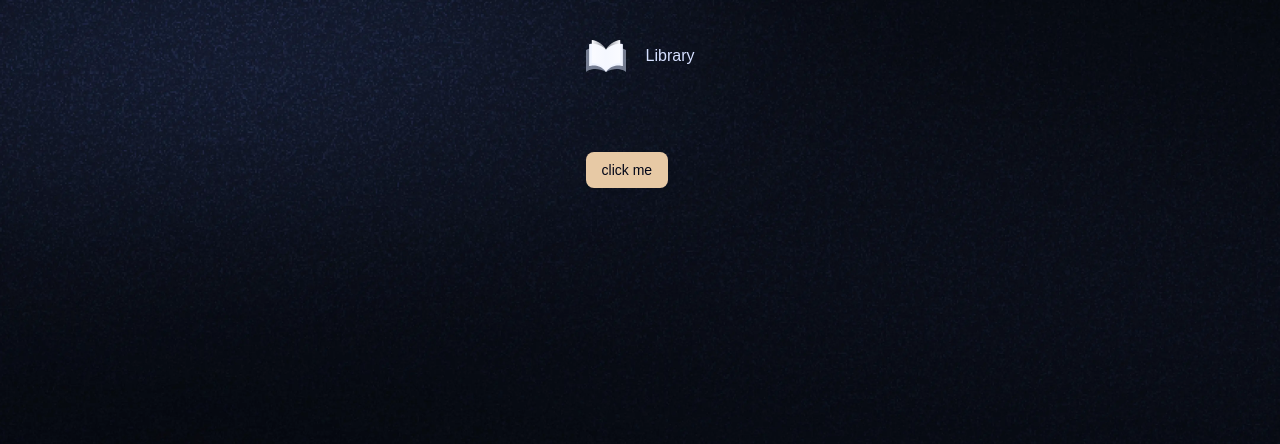
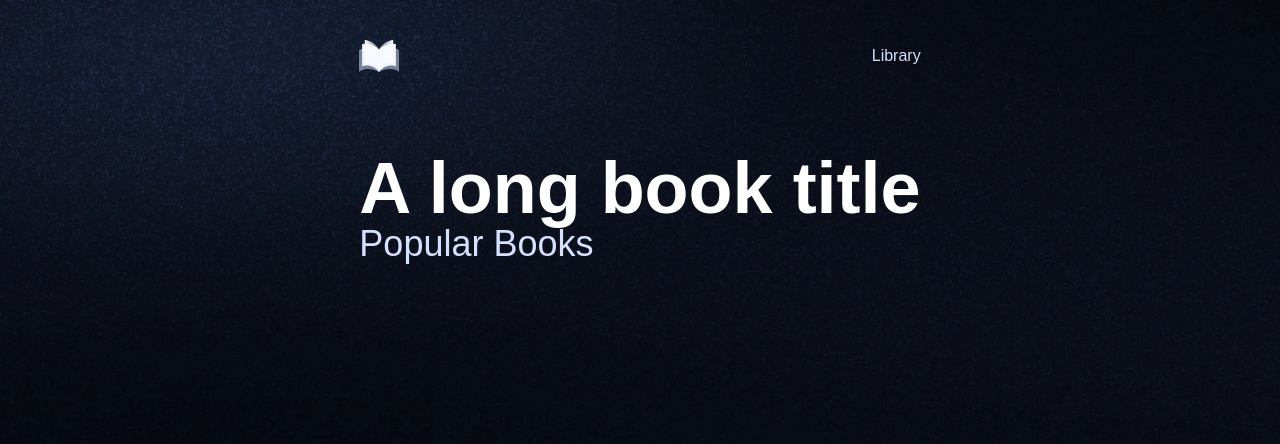
Before and after one commit to DeveloperThierry/library, a Next.js app: page / in a window 1280 px wide. Shown: the top 444 px of the page. Built offline with nearby package versions, Linux system fonts and the light colour scheme; a web font is replaced by a local one.

Commit message:
Implement BookOverview & BookList

```diff
--- a/app/(root)/page.tsx
+++ b/app/(root)/page.tsx
@@ -1,11 +1,14 @@
+import BookList from '@/components/BookList'
+import BookOverview from '@/components/BookOverview'
 import { Button } from '@/components/ui/button'
 import React from 'react'
 
 const Home = () => {
   return (
-    <div>
-      <Button>click me</Button>
-    </div>
+    <>
+    <BookOverview/>
+    <BookList/>
+    </>
   )
 }
 
--- /dev/null
+++ b/components/BookList.tsx
@@ -0,0 +1,11 @@
+import React from 'react'
+
+const BookList = () => {
+  return (
+    <section>
+      <h2 className="font-bebas-neue text-4xl text-light-100">Popular Books</h2>
+    </section>
+  )
+}
+
+export default BookList
--- /dev/null
+++ b/components/BookOverview.tsx
@@ -0,0 +1,13 @@
+import React from 'react'
+
+const BookOverview = () => {
+  return (
+    <section className="book-overview">
+        <div className="flex flex-1 flex-col gap-5">
+            <h1 className="">A long book title</h1>
+        </div>
+    </section>
+  )
+}
+
+export default BookOverview
```
